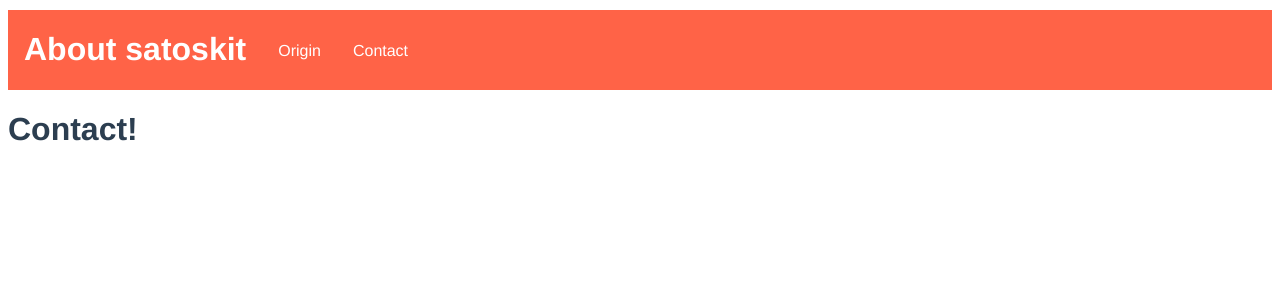
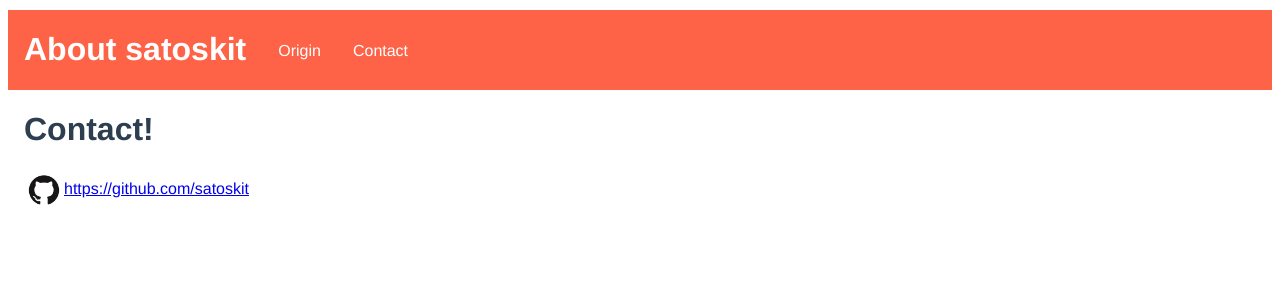
Before and after one commit to satoskit/about_satoskit, a Vue app: page /Contact in a window 1280 px wide. Shown: the top 300 px of the page. Built offline with nearby package versions, Linux system fonts and the light colour scheme; the HTML template or start-up script is replaced by a standard one.

Commit message:
added some info in contact

```diff
--- a/src/App.vue
+++ b/src/App.vue
@@ -3,7 +3,7 @@
     <!-- <img alt="Vue logo" src="./assets/logo.png"> -->
     <!-- <HelloWorld msg="Welcome to Your Vue.js App"/> -->
     <HeaderMenu id="header-menu" />
-    <transition><router-view /></transition>
+    <transition><router-view id="contents" /></transition>
   </div>
 </template>
 
@@ -34,4 +34,7 @@ export default {
   flex-direction: row;
   background-color: tomato;
 }
+#contents {
+  margin: 1rem;
+}
 </style>
--- a/src/pages/Contact.vue
+++ b/src/pages/Contact.vue
@@ -1,3 +1,12 @@
 <template>
-    <h1>Contact!</h1>
+    <div>
+        <h1>Contact!</h1>
+        <img src="../assets/GitHub-Mark.png" alt="GitHub logo" width="40" height="40"><a href="https://github.com/satoskit" target="_blank">https://github.com/satoskit</a>
+    </div>
 </template>
+
+<style scoped>
+img {
+    vertical-align: middle;
+}
+</style>>
--- a/src/pages/Home.vue
+++ b/src/pages/Home.vue
@@ -1,6 +1,5 @@
 <template>
     <article>
-        <p>About satoskit!</p>
         <welcome-text />
     </article>
 </template>
```
Also changed, not shown: src/assets/GitHub-Mark.png (added).
